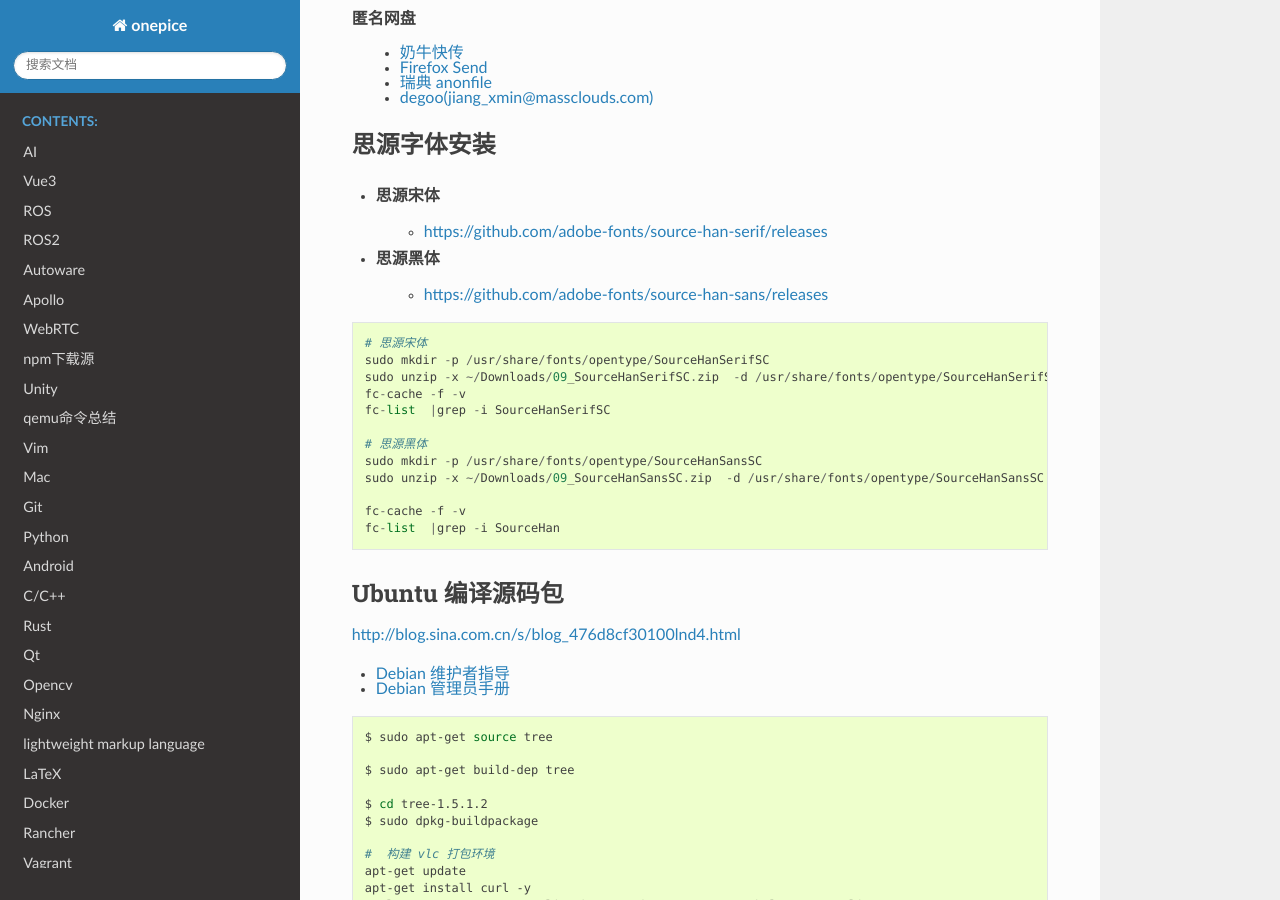
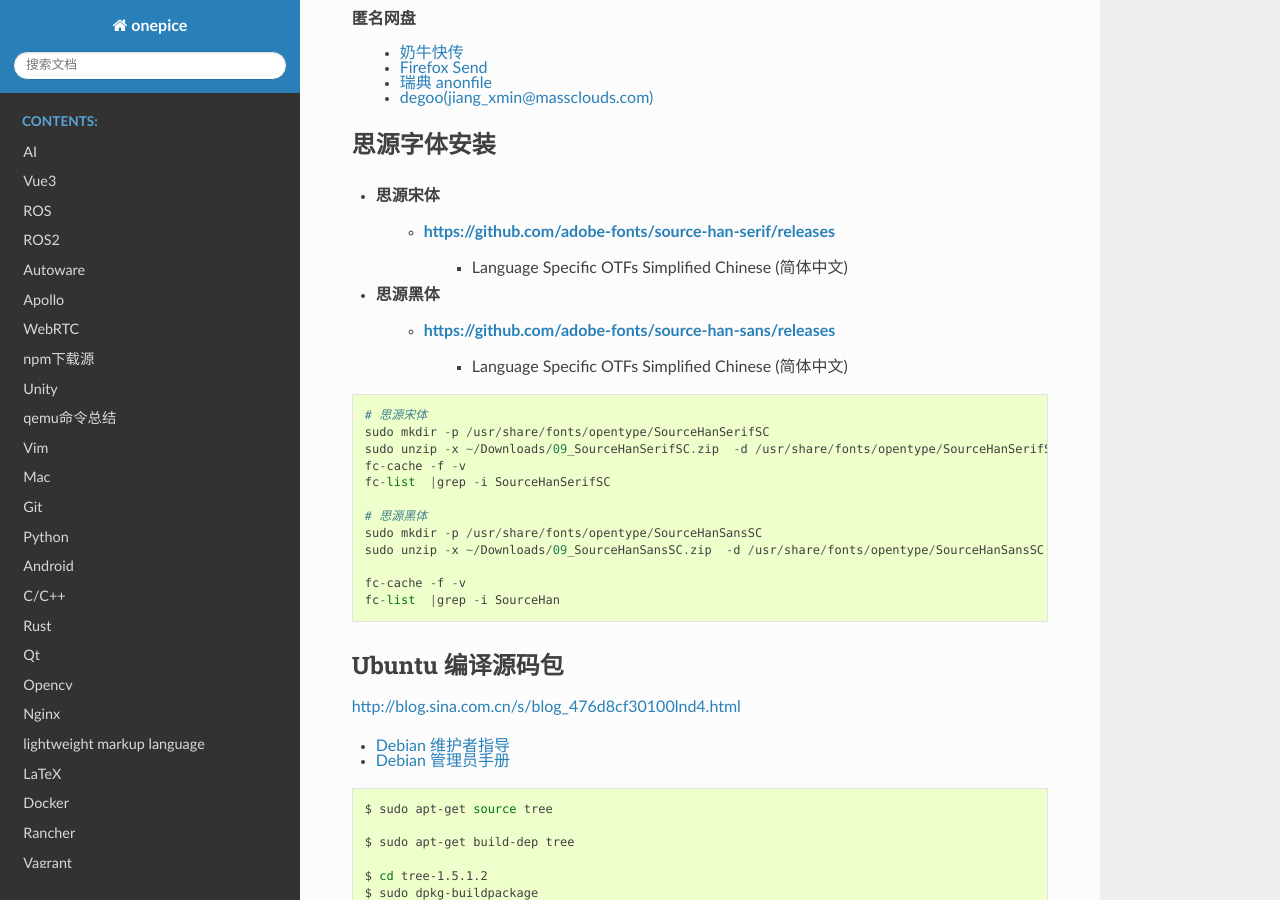
Before and after one commit to my-rds-store/my_space, a Sphinx documentation site: the page built from source/index.rst, in a window 1280 px wide and 900 px high, scrolled down 2030 px. Built offline with Sphinx 7.4.7 and the Read the Docs theme 3.1.0, drawn with Linux system fonts in a browser that asks for light colours.

Commit message:
update ...

```diff
--- a/source/index.rst
+++ b/source/index.rst
@@ -159,8 +159,12 @@ open edx
 
 * 思源宋体
     * https://github.com/adobe-fonts/source-han-serif/releases
+        * Language Specific OTFs Simplified Chinese (简体中文)
+
 * 思源黑体
     * https://github.com/adobe-fonts/source-han-sans/releases
+        * Language Specific OTFs Simplified Chinese (简体中文)
+
 
 .. code::
 
```
